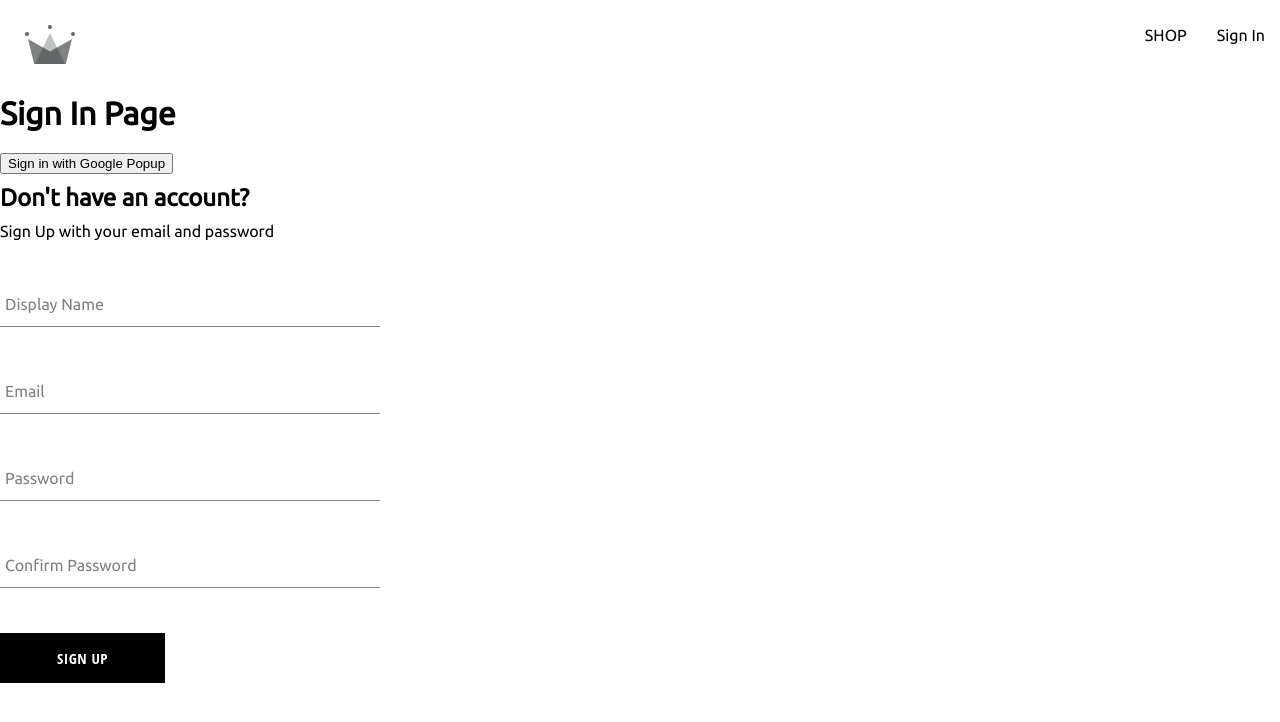
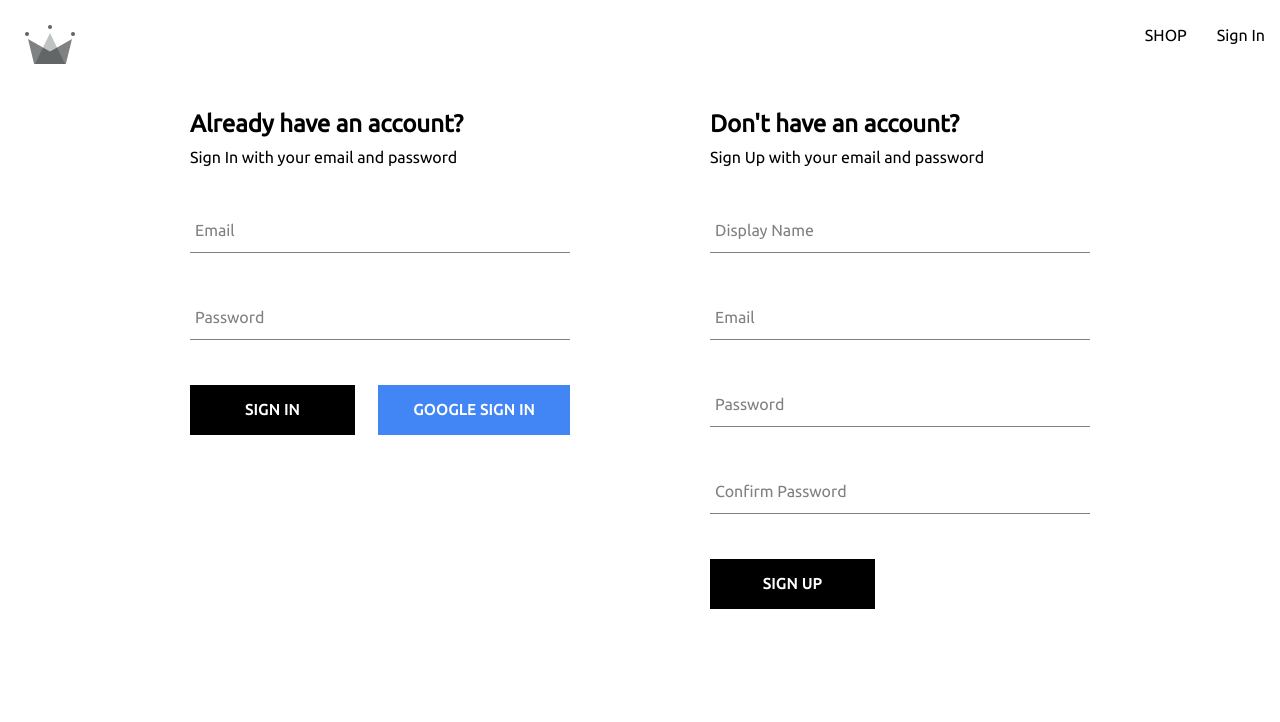
Before and after one commit to banban-22/shopping, a React (Create React App) app: page /sign-in in a window 1280 px wide. Shown: the top 722 px of the page. Built offline with nearby package versions, Linux system fonts and the light colour scheme.

Commit message:
created authentication and completed signin and signup form

```diff
--- a/src/components/button/button.component.jsx
+++ b/src/components/button/button.component.jsx
@@ -9,6 +9,7 @@
   google: 'google-sign-in',
   inverted: 'inverted',
 };
+
 const Button = ({ children, buttonType, ...otherProps }) => {
   return (
     <button
--- a/src/components/button/button.styles.scss
+++ b/src/components/button/button.styles.scss
@@ -9,7 +9,7 @@
   background-color: black;
   color: white;
   text-transform: uppercase;
-  font-family: 'Open Sans Condensed';
+  font-family: 'Ubuntu';
   font-weight: bolder;
   border: none;
   cursor: pointer;
--- /dev/null
+++ b/src/components/signIn-form/signIn-form.component.jsx
@@ -0,0 +1,92 @@
+import { useState } from 'react';
+import FormInput from '../form-input/form-input.component';
+import Button from '../button/button.component';
+import {
+  signInWithGooglePopup,
+  createUserDocumentFromAuth,
+  signInAuthUserWithEmailAndPassword,
+} from '../../utils/firebase/firebase.utils';
+import './signIn-form.container.scss';
+
+const defaultFormFields = {
+  email: '',
+  password: '',
+};
+
+const SignInForm = () => {
+  const [formFields, setFormFields] = useState(defaultFormFields);
+  const { email, password } = formFields;
+
+  const resetFormFields = () => {
+    setFormFields(defaultFormFields);
+  };
+
+  const signInWithGoogle = async () => {
+    const { user } = await signInWithGooglePopup();
+    await createUserDocumentFromAuth(user);
+  };
+
+  const handleSubmit = async (event) => {
+    event.preventDefault();
+
+    try {
+      const response = await signInAuthUserWithEmailAndPassword(
+        email,
+        password
+      );
+      resetFormFields();
+      console.log(response);
+    } catch (error) {
+      switch (error.code) {
+        case 'auth/wrong-password':
+          alert('incorrect password for email');
+          break;
+        case 'auth/user-not-found':
+          alert('no user associated with this email');
+          break;
+        default:
+          console.log(error);
+      }
+    }
+  };
+
+  const handleChange = (event) => {
+    const { name, value } = event.target;
+
+    setFormFields({ ...formFields, [name]: value });
+  };
+
+  return (
+    <div className="sign-up-container">
+      <h2>Already have an account?</h2>
+      <span>Sign In with your email and password</span>
+      <form onSubmit={handleSubmit}>
+        <FormInput
+          label="Email"
+          type="email"
+          required
+          onChange={handleChange}
+          name="email"
+          value={email}
+        />
+
+        <FormInput
+          label="Password"
+          type="password"
+          required
+          onChange={handleChange}
+          name="password"
+          value={password}
+        />
+        <div className="buttons-container">
+          <Button type="submit">Sign In</Button>
+          <Button type="button" buttonType="google" onClick={signInWithGoogle}>
+            Google Sign In
+          </Button>
+        </div>
+      </form>
+    </div>
+  );
+};
+
+export default SignInForm;
--- /dev/null
+++ b/src/components/signIn-form/signIn-form.container.scss
@@ -0,0 +1,14 @@
+.sign-up-container {
+  display: flex;
+  flex-direction: column;
+  width: 380px;
+
+  h2 {
+    margin: 10px 0;
+  }
+}
+
+.buttons-container {
+  display: flex;
+  justify-content: space-between;
+}
--- a/src/routes/sign-in/sign-in.component.jsx
+++ b/src/routes/sign-in/sign-in.component.jsx
@@ -1,14 +1,9 @@
 // import { useEffect } from 'react';
 // import { getRedirectResult } from 'firebase/auth';
 
-import {
-  auth,
-  signInWithGooglePopup,
-  createUserDocumentFromAuth,
-  signInWithGoogleRedirect,
-} from '../../utils/firebase/firebase.utils';
-
 import SignUpForm from '../../components/sign-up-form/sign-up-form.component';
+import SignInForm from '../../components/signIn-form/signIn-form.component';
+import './sign-in.styles.scss';
 
 const SignIn = () => {
   // useEffect(
@@ -21,19 +16,13 @@
   //   []
   // );
 
-  const logGoogleUser = async () => {
-    const { user } = await signInWithGooglePopup();
-    const userDocRef = await createUserDocumentFromAuth(user);
-  };
-
   return (
-    <div>
-      <h1>Sign In Page</h1>
-      <button onClick={logGoogleUser}>Sign in with Google Popup</button>
+    <div className="container">
+      <SignInForm />
+      <SignUpForm />
       {/* <button onClick={signInWithGoogleRedirect}>
         Sign in with Google Redirect
       </button> */}
-      <SignUpForm />
     </div>
   );
 };
--- /dev/null
+++ b/src/routes/sign-in/sign-in.styles.scss
@@ -0,0 +1,6 @@
+.container {
+  display: flex;
+  width: 900px;
+  justify-content: space-between;
+  margin: 30px auto;
+}
--- a/src/utils/firebase/firebase.utils.js
+++ b/src/utils/firebase/firebase.utils.js
@@ -5,6 +5,7 @@
   signInWithPopup,
   GoogleAuthProvider,
   createUserWithEmailAndPassword,
+  signInWithEmailAndPassword,
 } from 'firebase/auth';
 
 import { getFirestore, doc, getDoc, setDoc } from 'firebase/firestore';
@@ -73,3 +74,8 @@
   if (!email || !password) return;
   return await createUserWithEmailAndPassword(auth, email, password);
 };
+
+export const signInAuthUserWithEmailAndPassword = async (email, password) => {
+  if (!email || !password) return;
+  return await signInWithEmailAndPassword(auth, email, password);
+};
```
